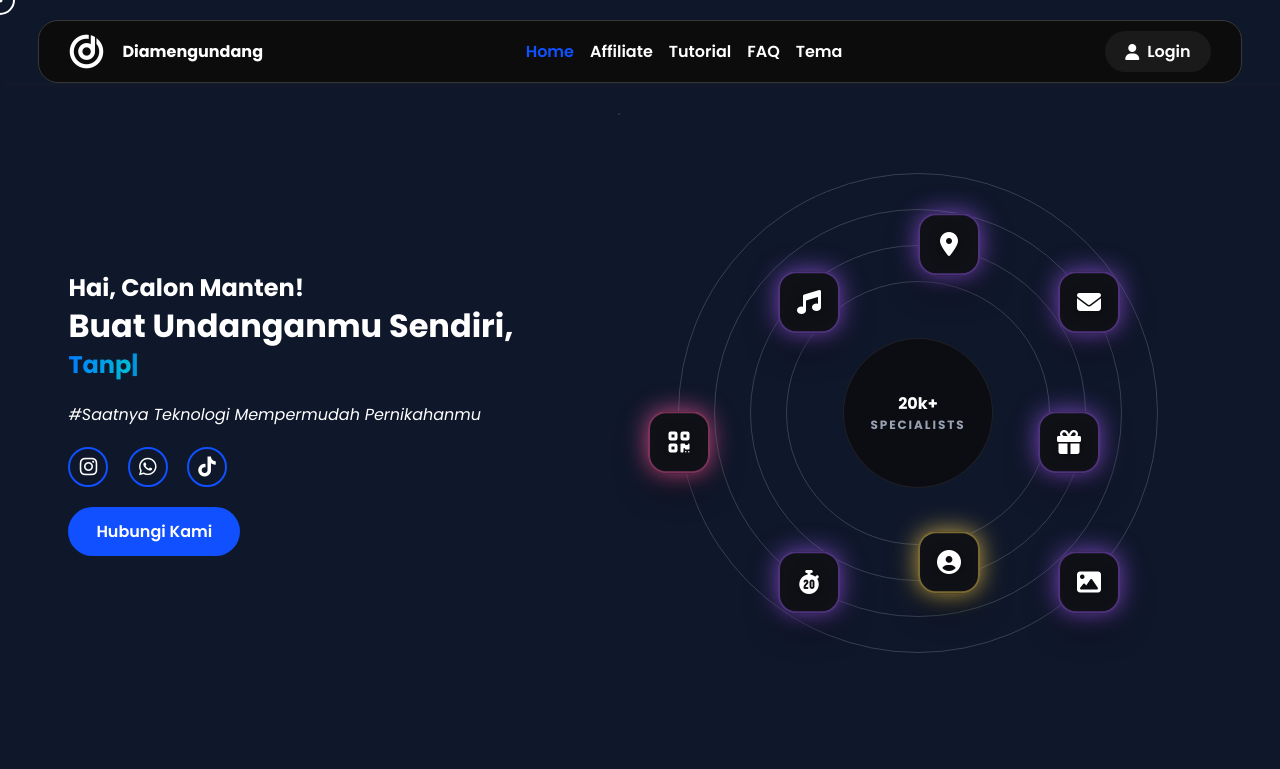
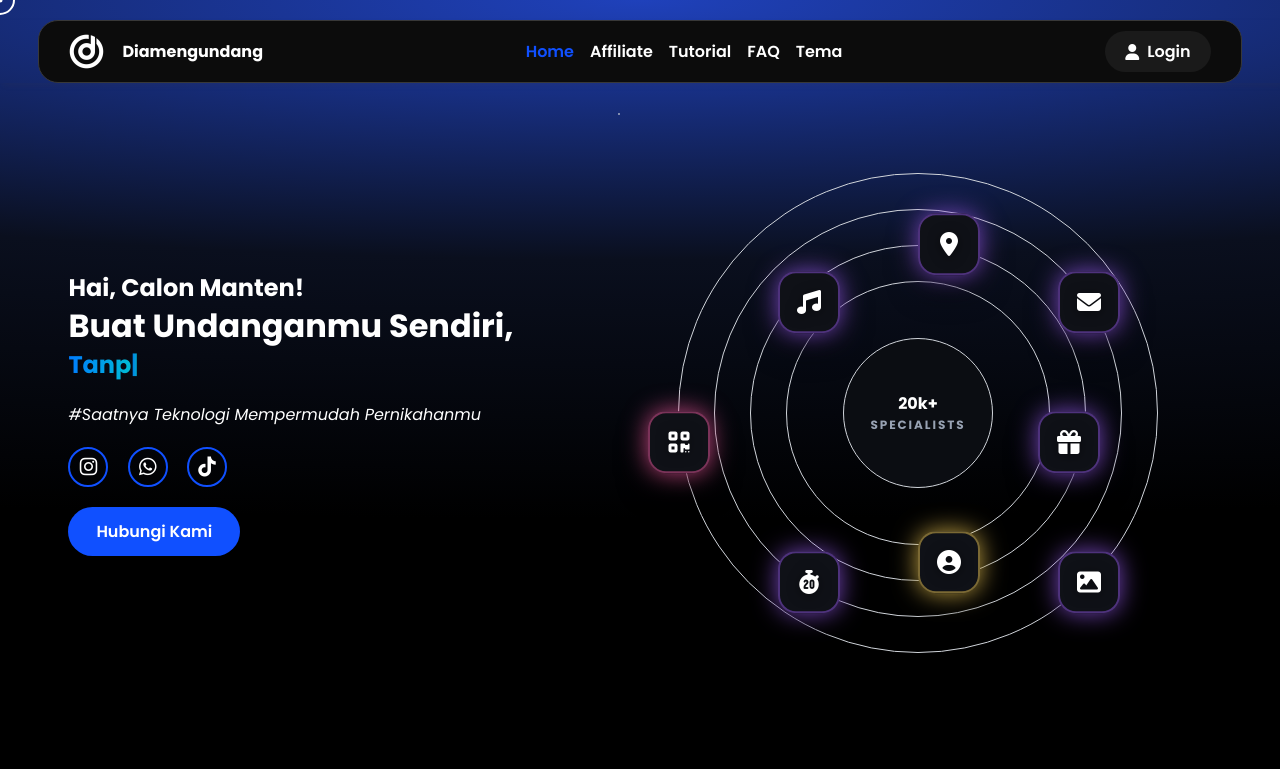
Before and after one commit to Mochfahmi17/dia-mengundang, a plain HTML site: page index.html in a window 1280 px wide. Shown: the top 769 px of the page. Drawn offline with nearby package versions, Linux system fonts and the light colour scheme.

Commit message:
done add background gradient

```diff
--- a/index.html
+++ b/index.html
@@ -41,6 +41,7 @@
     </nav>
     <!-- ============End Navbar============ -->
 
+    <main>
       <!-- ============Hero Section============ -->
       <section class="home">
         <div class="home-content">
@@ -286,7 +287,9 @@
 
           <div class="card-column right-column">
             <div class="card">
-            <p class="testimoni-text">Yg lg merencanakan pernikahan aku saranin undangan digitalnya pake diamengundang sih keren bgt bisa revisi sampai ky apa yg kita mau dan adminnya baik bgttt gercep pula hasilnya jg memuaskan🥳🥳🥰🥰</p>
+              <p class="testimoni-text">
+                Yg lg merencanakan pernikahan aku saranin undangan digitalnya pake diamengundang sih keren bgt bisa revisi sampai ky apa yg kita mau dan adminnya baik bgttt gercep pula hasilnya jg memuaskan🥳🥳🥰🥰
+              </p>
               <div class="testimoni-img">
                 <img src="/asset/img/profil testi.png" alt="Profil Testi" />
                 <div class="testimoni-info">
@@ -316,7 +319,9 @@
             </div>
 
             <div class="card">
-            <p class="testimoni-text">Yg lg merencanakan pernikahan aku saranin undangan digitalnya pake diamengundang sih keren bgt bisa revisi sampai ky apa yg kita mau dan adminnya baik bgttt gercep pula hasilnya jg memuaskan🥳🥳🥰🥰</p>
+              <p class="testimoni-text">
+                Yg lg merencanakan pernikahan aku saranin undangan digitalnya pake diamengundang sih keren bgt bisa revisi sampai ky apa yg kita mau dan adminnya baik bgttt gercep pula hasilnya jg memuaskan🥳🥳🥰🥰
+              </p>
               <div class="testimoni-img">
                 <img src="/asset/img/profil testi.png" alt="Profil Testi" />
                 <div class="testimoni-info">
@@ -346,7 +351,9 @@
             </div>
 
             <div class="card">
-            <p class="testimoni-text">Yg lg merencanakan pernikahan aku saranin undangan digitalnya pake diamengundang sih keren bgt bisa revisi sampai ky apa yg kita mau dan adminnya baik bgttt gercep pula hasilnya jg memuaskan🥳🥳🥰🥰</p>
+              <p class="testimoni-text">
+                Yg lg merencanakan pernikahan aku saranin undangan digitalnya pake diamengundang sih keren bgt bisa revisi sampai ky apa yg kita mau dan adminnya baik bgttt gercep pula hasilnya jg memuaskan🥳🥳🥰🥰
+              </p>
               <div class="testimoni-img">
                 <img src="/asset/img/profil testi.png" alt="Profil Testi" />
                 <div class="testimoni-info">
@@ -1178,8 +1185,8 @@
         <div class="buktam">
           <h1>Buku Tamu Digital</h1>
           <p>
-          Abadikan setiap momen berharga dengan buku tamu digital dari kami. Cukup buat nama tamu yang akan di undang, dan otomatis akan mendapat QR Code yang bisa digunakan tamu sebagai tiket masuk ke venue dan di scan dengan App penerima
-          tamu.
+            Abadikan setiap momen berharga dengan buku tamu digital dari kami. Cukup buat nama tamu yang akan di undang, dan otomatis akan mendapat QR Code yang bisa digunakan tamu sebagai tiket masuk ke venue dan di scan dengan App
+            penerima tamu.
           </p>
           <a href="https://api.whatsapp.com/send?phone=6285924540663&text=Hi%20ka%20Putri%2C%0ASaya%20mau%20request%20live%20demo%20Buku%20Tamu%20Digitalnya!%20Mohon%20dibantu%2C%20Terima%20kasih" class="btn-box" target="_blank"
             >Request Demo</a
@@ -1333,6 +1340,7 @@
         </div>
       </section>
       <!-- ========== Section FAQ========== -->
+    </main>
     <!-- ========== Section Footer========== -->
     <div class="footer-divider"></div>
     <footer class="footer">
--- a/style.css
+++ b/style.css
@@ -8,7 +8,7 @@ html {
 }
 
 body {
-  background-color: #0f172a;
+  background: radial-gradient(ellipse 300% 10% at top center, #1f41bb 0%, #0a0f1e 40%, transparent 80%), radial-gradient(ellipse 300% 10% at bottom center, #1f41bb 0%, #0b2145 40%, transparent 80%), #000000;
   min-height: 100vh;
   /* margin: 0; */
   font-family: "Poppins", sans-serif;
@@ -271,6 +271,18 @@ nav ul li a:active {
   width: 100%;
 }
 
+/* .glow {
+  height: 500px;
+  inset-inline: 0;
+  position: absolute;
+  border-radius: 50%;
+}
+
+.glow-top {
+  background: radial-gradient(circle, red, blue);
+  top: -30%;
+} */
+
 .home-content h3 {
   color: white;
   /* font-size: 32px; */
@@ -303,7 +315,7 @@ nav ul li a:active {
   aspect-ratio: 1 / 1;
   border-radius: 50%;
   display: flex;
-  border: 1px solid rgba(255, 255, 255, 0.08);
+  border: 1px solid #d1d5db;
   background-color: #0b0d12;
   align-items: center;
   flex-direction: column;
@@ -315,7 +327,7 @@ nav ul li a:active {
 .ring {
   position: absolute;
   border-radius: 100%;
-  border: 1px solid #374151;
+  border: 1px solid #d1d5db;
 }
 
 .r1 {
@@ -689,7 +701,7 @@ nav ul li a:active {
   max-width: 1200px;
   margin: 0 auto;
   padding: 40px 20px;
-  background-color: #000000;
+  /* background-color: #000000; */
 }
 
 .testi-kiri {
```
Lines whose indentation alone changed are shown as unchanged.
